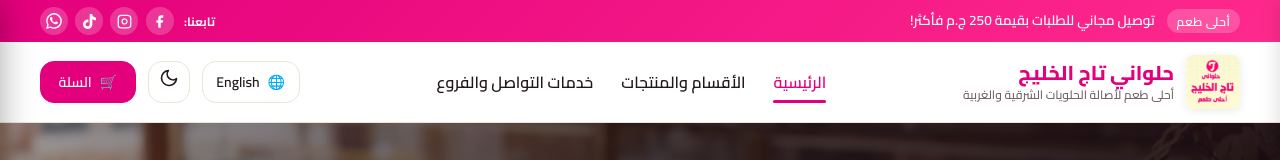
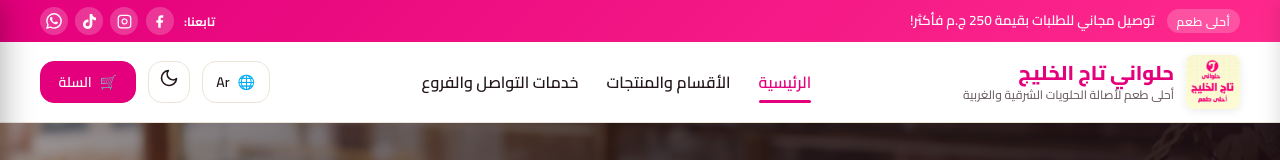
Before and after one commit to IslamElsayed57/Tag-El-Khalig, a website: page public/index.html in a window 1280 px wide. Shown: the top 160 px of the page. Drawn offline with Linux system fonts and the light colour scheme; no server answers.

Commit message:
Add files via upload

```diff
--- a/public/assets/js/i18n.js
+++ b/public/assets/js/i18n.js
@@ -557,7 +557,7 @@
     langBtns.forEach(btn => {
       const label = btn.querySelector('.lang-label');
       if (label) {
-        label.textContent = isAr ? 'English' : 'عربي';
+        label.textContent = isAr ? 'Ar' : 'Eng';
       }
     });
   },
--- a/public/index.html
+++ b/public/index.html
@@ -63,7 +63,7 @@
       <div class="header-controls">
         <!-- Language Switcher -->
         <button type="button" class="control-btn lang-toggle-btn" id="langToggleBtn" title="تغيير اللغة / Switch Language">
-          🌐 <span class="lang-label">English</span>
+          🌐 <span class="lang-label">Ar</span>
         </button>
 
         <!-- Day / Night Theme Toggle -->
```
Also changed, not shown: public/admin/index.html (+1 -1 lines), public/branches.html (+1 -1 lines), public/cart.html (+1 -1 lines), public/categories.html (+1 -1 lines).
